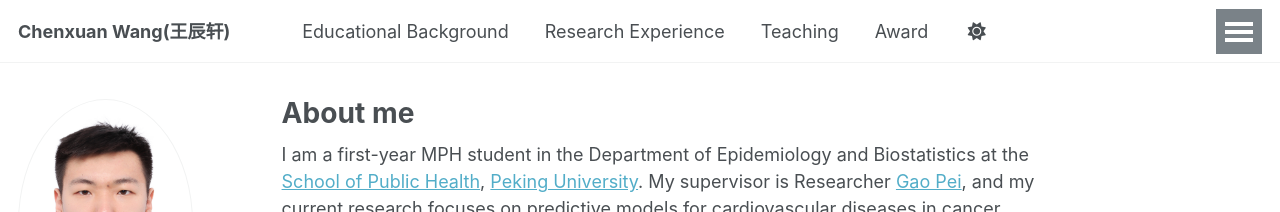
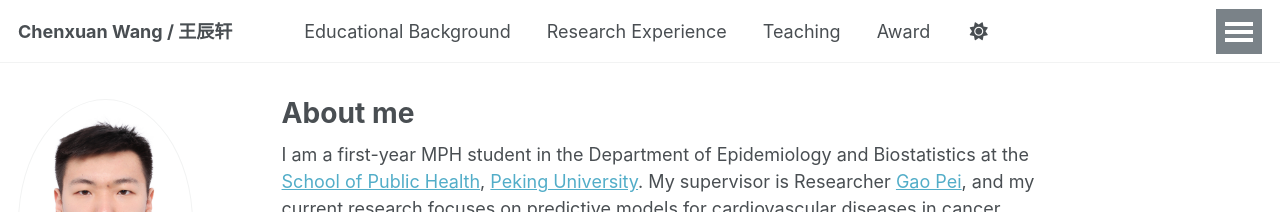
Before and after one commit to Wangcx0124/Wangcx0124.github.io, a Jekyll site: the page built from _pages/about.md, in a window 1280 px wide. Shown: the top 212 px of the page. Built offline with Jekyll 4.4.1, drawn with Linux system fonts in a browser that asks for light colours; some web fonts are replaced; a script that is not in the unit is left out.

```diff
--- a/_config.yml
+++ b/_config.yml
@@ -9,7 +9,7 @@
 # Basic Site Settings
 locale                   : "en-US"
 site_theme               : "default" # Currently available options are "default", "air"
-title                    : "Chenxuan Wang(王辰轩)"
+title                    : "Chenxuan Wang / 王辰轩"
 title_separator          : "-"
 name                     : &name "Your Name"
 description              : &description "Your Name's academic portfolio"   # Update this with a general description of your site, this is the default if not overridden by a page
```
